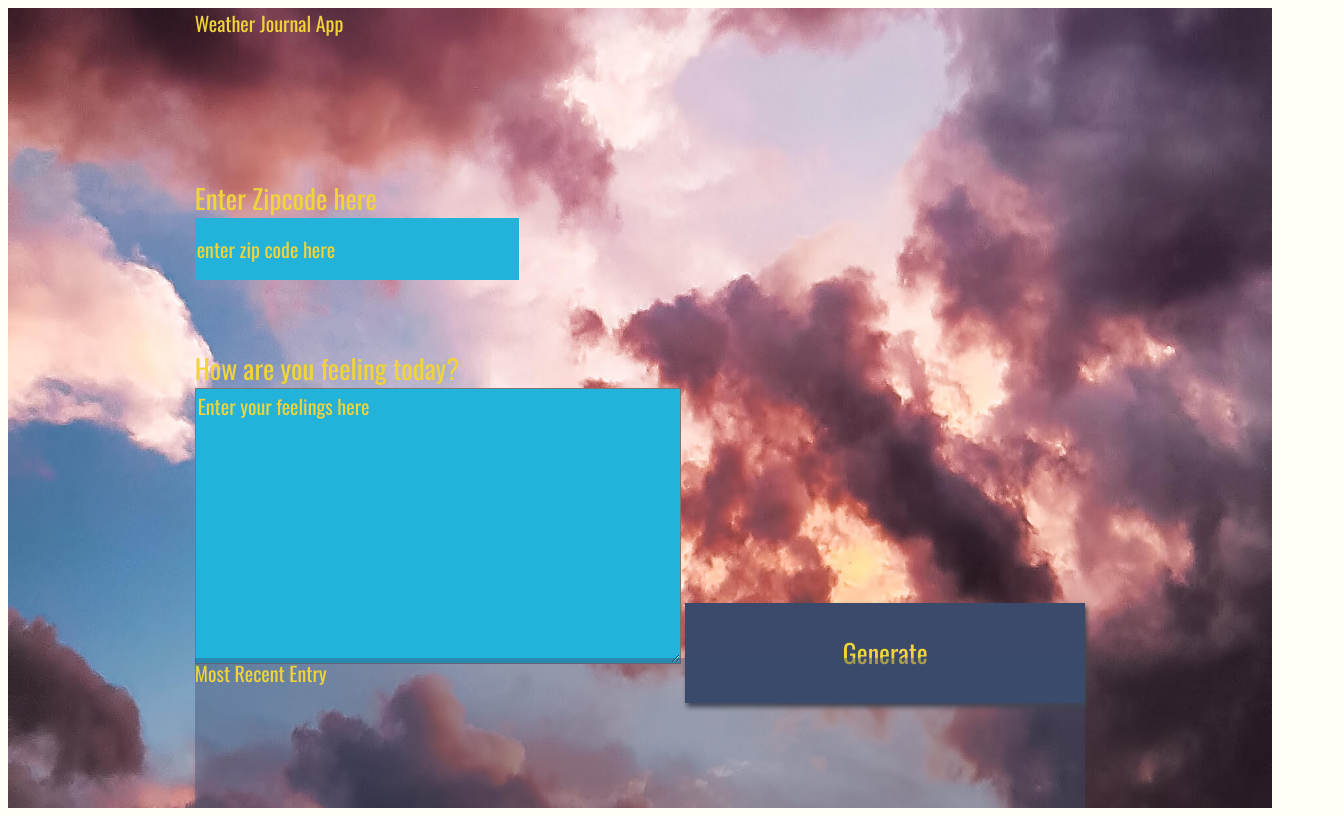
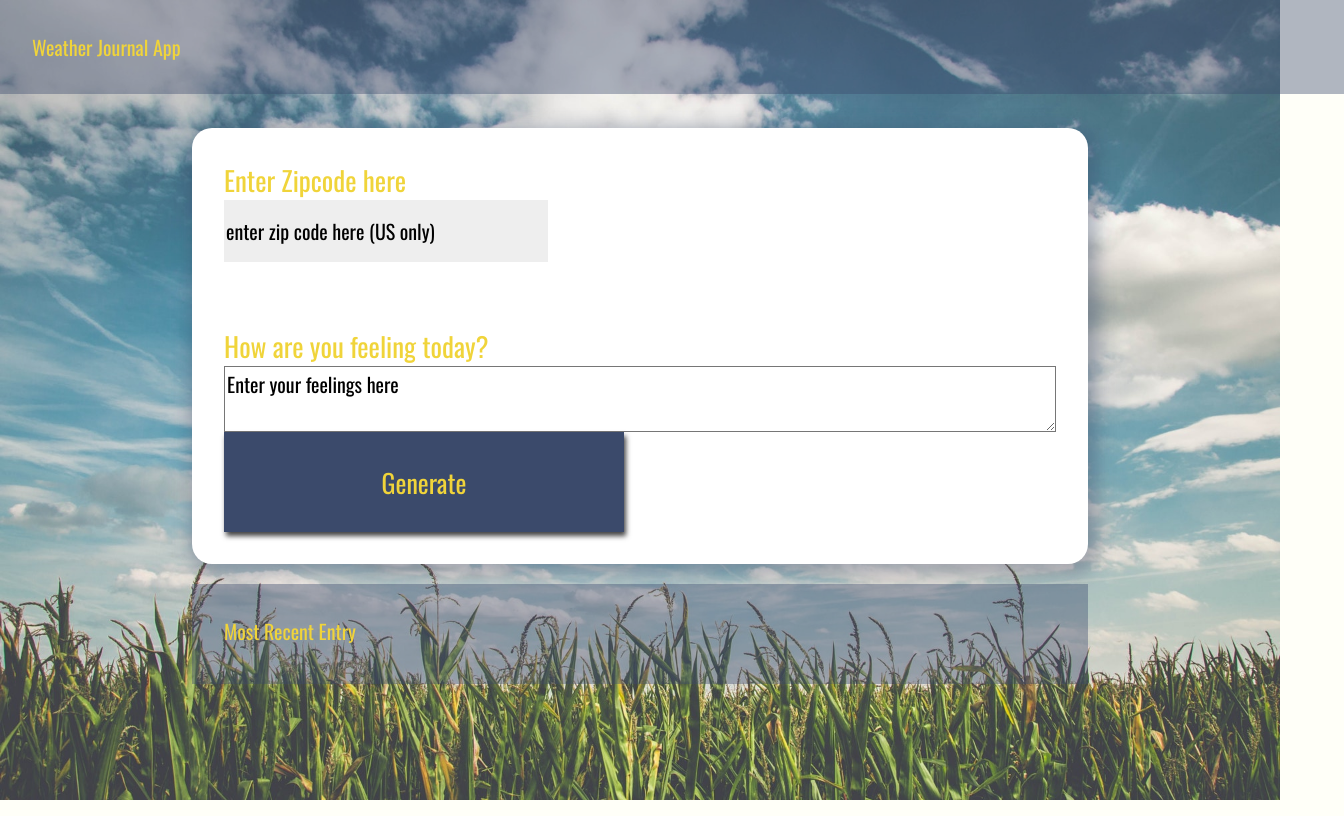
Before and after one commit to ClarkeCodes/weather-journal, a plain HTML site: page website/index.html in a window 1280 px wide. Shown: the whole page, 1344 px wide, since content can reach past the window. Drawn offline with nearby package versions, Linux system fonts and the light colour scheme; a web font is replaced by a local one.

Commit message:
style: changed layout, colors and background

```diff
--- a/website/index.html
+++ b/website/index.html
@@ -3,6 +3,7 @@
 <head>
 <meta charset="UTF-8">
 <title>Weather Journal</title>
+<meta name="viewport" content="width=device-width, initial-scale=1.0">
 <link href="https://fonts.googleapis.com/css?family=Oswald:400,600,700|Ranga:400,700&display=swap" rel="stylesheet">
 <link rel="stylesheet" href="style.css">
 </head>
@@ -11,14 +12,16 @@
     <div class ="holder headline">
         Weather Journal App
     </div>
+    <div id="box">
         <div class ="holder zip">
             <label for="zip">Enter Zipcode here</label>
-        <input type="text" id="zip" placeholder="enter zip code here">
+            <input type="text" id="zip" placeholder="enter zip code here (US only)">
         </div>
         <div class ="holder feel">
             <label for="feelings">How are you feeling today?</label>
-        <textarea class= "myInput" id="feelings" placeholder="Enter your feelings here" rows="9" cols="50"></textarea>
+            <textarea class= "myInput" id="feelings" placeholder="Enter your feelings here"></textarea>
             <button id="generate" type = "submit"> Generate </button>
+        </div>
     </div>
     <div class = "holder entry">
         <div class = "title">Most Recent Entry</div>
--- a/website/style.css
+++ b/website/style.css
@@ -1,29 +1,48 @@
 body {
     background: #fffff8;
     font-family: -apple-system, BlinkMacSystemFont, sans-serif;
+    margin: 0;
+    background-image: url("img/sky.jpg");
+    background-repeat: no-repeat;
+    background-size: cover;
 }
 
 #app {
     display: grid;
-    grid-auto-rows: minmax(150px, auto);
-    /* grid-template-columns:  */
-    height:100vh;
-    /* background: #f23557; */
-    background-image: url("img/clouds.jpg");
-    background-repeat: no-repeat;
-    background-size: cover;
+    grid-auto-rows: minmax(100px, auto);
+    grid-template-columns: 1fr;
+    height: 100%;
     color: #f0d43a;
-    justify-content: center;
     grid-gap: 1em;
     font-size: 20px;
     font-family: 'Oswald', sans-serif;
+    margin: 0 auto;
+    width: 70%;
 }
 
 .holder {
-
+    padding: 2rem;
+    margin: 0;
+    /* margin: 0 auto; */
 }
 
-.entry{
+.holder.feel {
+    display: flex;
+    flex-direction: column;
+}
+
+/* .holder.zip {
+    padding-top: 7rem;
+} */
+
+#box {
+    margin-top: 8rem;
+    background-color: white;
+    border-radius: 20px;
+    box-shadow: 4px 5px 17px 6px rgba(59, 74, 107, .4);
+}
+
+.entry {
     background: rgba(59, 74, 107, .4);
 }
 
@@ -44,15 +63,20 @@ body {
 }
 
 .headline {
-
+    background-color: rgba(59, 74, 107, .4);
+    width: 100%;
+    position: absolute;
+    left: 0;
+    padding: 2rem;
+    /* display: flex; */
 }
 .title {
 
 }
 
 /*  Basic Styling To Override Default For Basic HTML Elements */
-label{
-    display:block;
+label {
+    display: block;
     font-size: 27px;
 }
 
@@ -60,8 +84,10 @@ input {
     display:block;
     height: 60px;
     width: 320px;
-    background:#22b2da;
+    /* background:#ffffffa1; */
+    background: #e9e9e9c2;
     color: #f0d43a;
+    /* color: black; */
     font-size: 20px;
     font-family: 'Oswald', sans-serif;
     border: none;
@@ -83,8 +109,9 @@ h1 {
 }
 
 textarea{
-    background:#22b2da;
-    color: #f0d43a;
+    background:#ffffffa1;
+    color: black;
+    /* color: #f0d43a; */
     font-size: 20px;
     font-family: 'Oswald', sans-serif;
 }
@@ -97,7 +124,8 @@ button:focus {
 }
 /* Style for Placeholder Text*/
 ::placeholder { /* Firefox, Chrome, Opera */
-    color: #f0d43a;
+    /* color: #f0d43a;  */
+    color: black;
     font-family: 'Oswald', sans-serif;
 
 }
```
Also changed, not shown: website/img/sky.jpg (added), website/img/sky1.jpg (added). Lines whose indentation alone changed are shown as unchanged.
